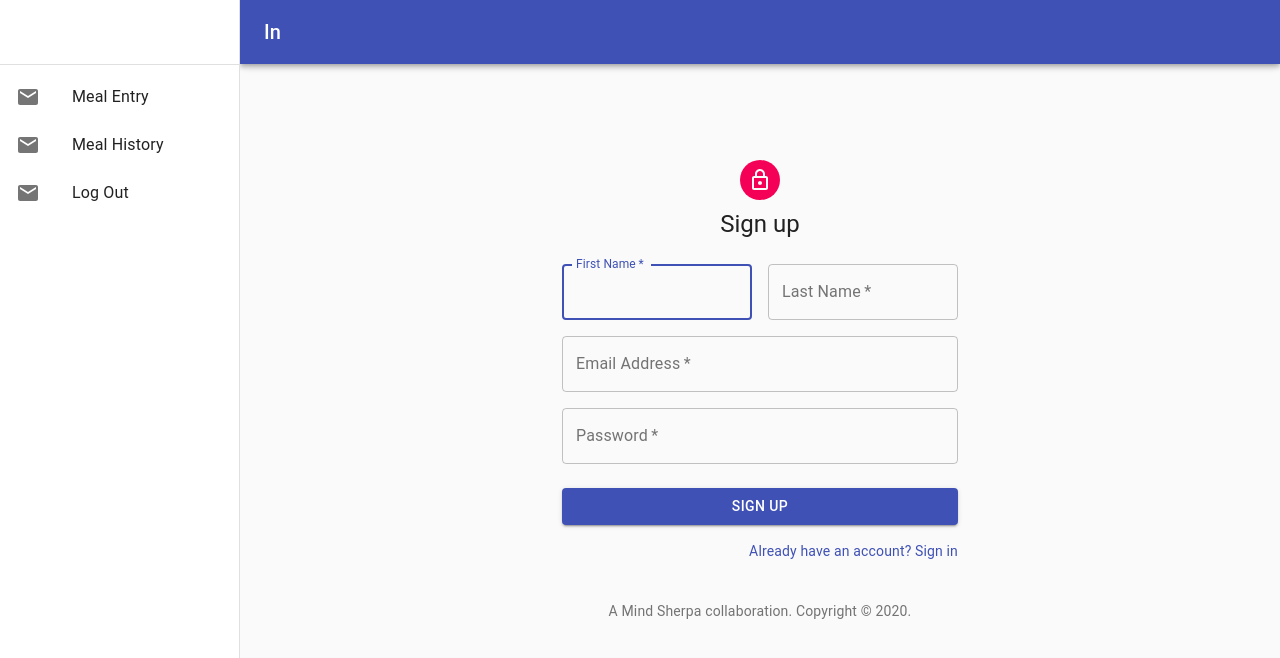
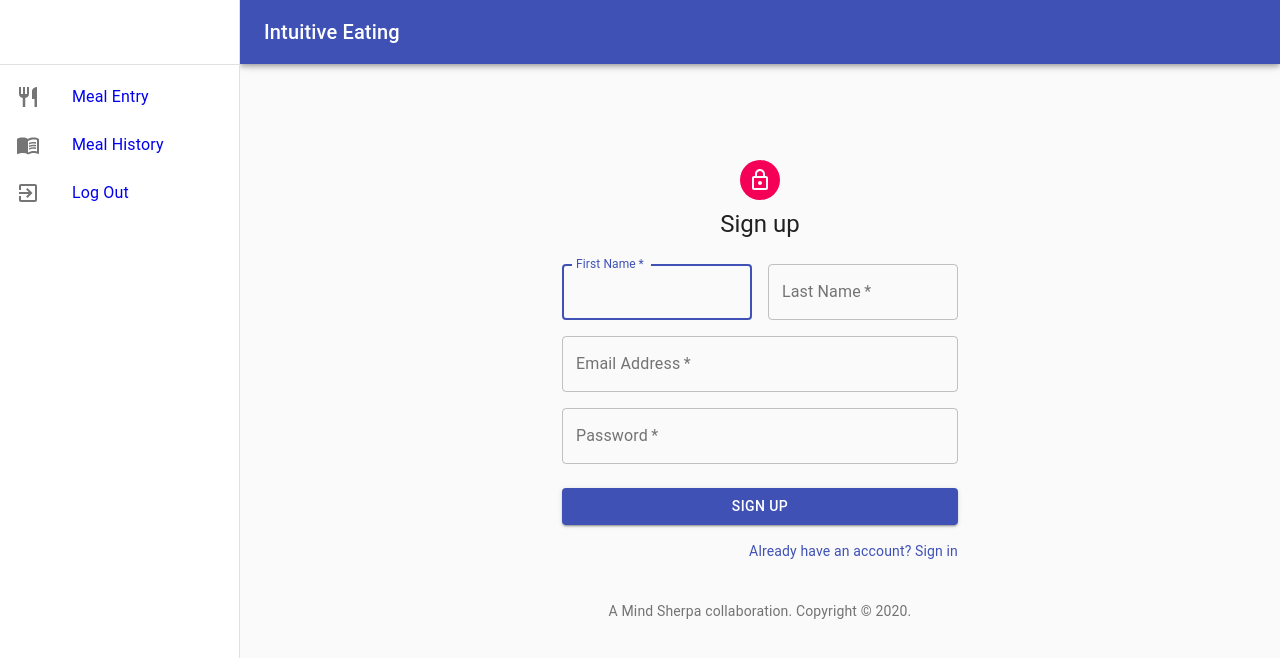
Before and after one commit to liester/intuitive-eating-pwa, a React (Create React App) app: page /signup in a window 1280 px wide. Shown: the top 658 px of the page. Built offline with nearby package versions, Linux system fonts and the light colour scheme.

Commit message:
Back in on responsive drawer, I've lost the will to live

```diff
--- a/src/App.js
+++ b/src/App.js
@@ -3,12 +3,13 @@ import {BrowserRouter as Router, Switch, Route} from "react-router-dom";
 import Home from "./Home";
 import MealHistory from "./MealHistory";
 import MealEntry from "./MealEntry";
-import history from './history'
 import SignUp from "./SignUp";
+import ResponsiveDrawer from "./ResponsiveDrawer";
 
 export default function App(){
     return(
-        <Router history={history}>
+        <Router>
+            <ResponsiveDrawer>
                 <Switch>
                     <Route exact={true} path="/">
                         <Home/>
@@ -23,6 +24,7 @@ export default function App(){
                         <SignUp/>
                     </Route>
                 </Switch>
+            </ResponsiveDrawer>
         </Router>
     )
 }
--- a/src/ResponsiveDrawer.js
+++ b/src/ResponsiveDrawer.js
@@ -6,17 +6,19 @@ import Divider from '@material-ui/core/Divider';
 import Drawer from '@material-ui/core/Drawer';
 import Hidden from '@material-ui/core/Hidden';
 import IconButton from '@material-ui/core/IconButton';
-import InboxIcon from '@material-ui/icons/MoveToInbox';
 import List from '@material-ui/core/List';
 import ListItem from '@material-ui/core/ListItem';
 import ListItemIcon from '@material-ui/core/ListItemIcon';
 import ListItemText from '@material-ui/core/ListItemText';
-import MailIcon from '@material-ui/icons/Mail';
+import ExitToApp from '@material-ui/icons/ExitToApp'
+import Restaurant from '@material-ui/icons/Restaurant';
+import MenuBook from '@material-ui/icons/MenuBook';
 import MenuIcon from '@material-ui/icons/Menu';
 import Toolbar from '@material-ui/core/Toolbar';
 import Typography from '@material-ui/core/Typography';
 import { makeStyles, useTheme } from '@material-ui/core/styles';
-import history from './history'
+import {Link} from "react-router-dom";
+import withWidth from '@material-ui/core/withWidth';
 
 const drawerWidth = 240;
 
@@ -57,28 +59,30 @@ const menuItems = [
     {
         link: '/meal-entry',
         name: 'Meal Entry',
-        Icon: <MailIcon/>
+        Icon: <Restaurant/>
     },
     {
         link: '/meal-history',
         name: 'Meal History',
-        Icon: <MailIcon/>
+        Icon: <MenuBook/>
     },
     {
         link: '/log-out',
         name: 'Log Out',
-        Icon: <MailIcon/>
+        Icon: <ExitToApp/>
     }
 ]
 
 function ResponsiveDrawer(props) {
-    const { window } = props;
+    const { window, width } = props;
     const classes = useStyles();
     const theme = useTheme();
     const [mobileOpen, setMobileOpen] = React.useState(false);
 
     const handleDrawerToggle = () => {
-        setMobileOpen(!mobileOpen);
+        if (width === 'xs') {
+            setMobileOpen(!mobileOpen);
+        }
     };
 
     const drawer = (
@@ -87,10 +91,12 @@ function ResponsiveDrawer(props) {
             <Divider />
             <List>
                 {menuItems.map(({link, name, Icon}) => (
-                    <ListItem button key={name} onClick={()=>history.push(link)}>
-                        <ListItemIcon>{Icon}</ListItemIcon>
-                        <ListItemText primary={name} />
-                    </ListItem>
+                    <Link key={name} to={link} onClick={handleDrawerToggle}>
+                        <ListItem button >
+                            <ListItemIcon>{Icon}</ListItemIcon>
+                            <ListItemText primary={name} />
+                        </ListItem>
+                    </Link>
                 ))}
             </List>
         </div>
@@ -113,13 +119,13 @@ function ResponsiveDrawer(props) {
                         <MenuIcon />
                     </IconButton>
                     <Typography variant="h6" noWrap>
-                        In
+                        Intuitive Eating
                     </Typography>
                 </Toolbar>
             </AppBar>
             <nav className={classes.drawer} aria-label="mailbox folders">
                 {/* The implementation can be swapped with js to avoid SEO duplication of links. */}
-                <Hidden smUp implementation="css">
+                <Hidden smUp implementation="js">
                     <Drawer
                         container={container}
                         variant="temporary"
@@ -164,4 +170,4 @@ ResponsiveDrawer.propTypes = {
     window: PropTypes.func,
 };
 
-export default ResponsiveDrawer;
+export default withWidth()(ResponsiveDrawer);
--- a/src/index.js
+++ b/src/index.js
@@ -5,19 +5,13 @@ import * as serviceWorker from './serviceWorker';
 
 import './base-style.css'
 import SignUp from "./SignUp";
-import ResponsiveDrawer from "./ResponsiveDrawer";
 import App from "./App";
 
 const user = {}
 
 ReactDOM.render(
     <React.StrictMode>
-        {user?
-            <ResponsiveDrawer>
-                <App/>
-            </ResponsiveDrawer>
-            :
-            <SignUp/> }
+        {user?<App/>:<SignUp/> }
     </React.StrictMode>,
     document.getElementById('root')
 );
```
Lines whose indentation alone changed are shown as unchanged.
